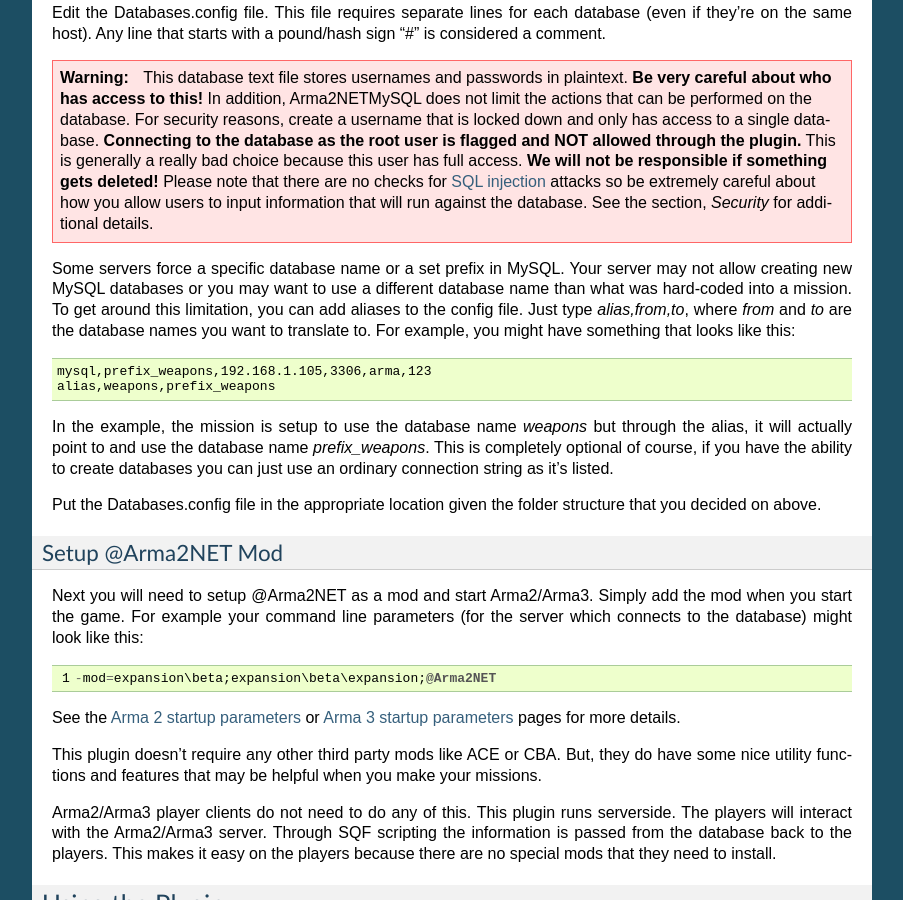
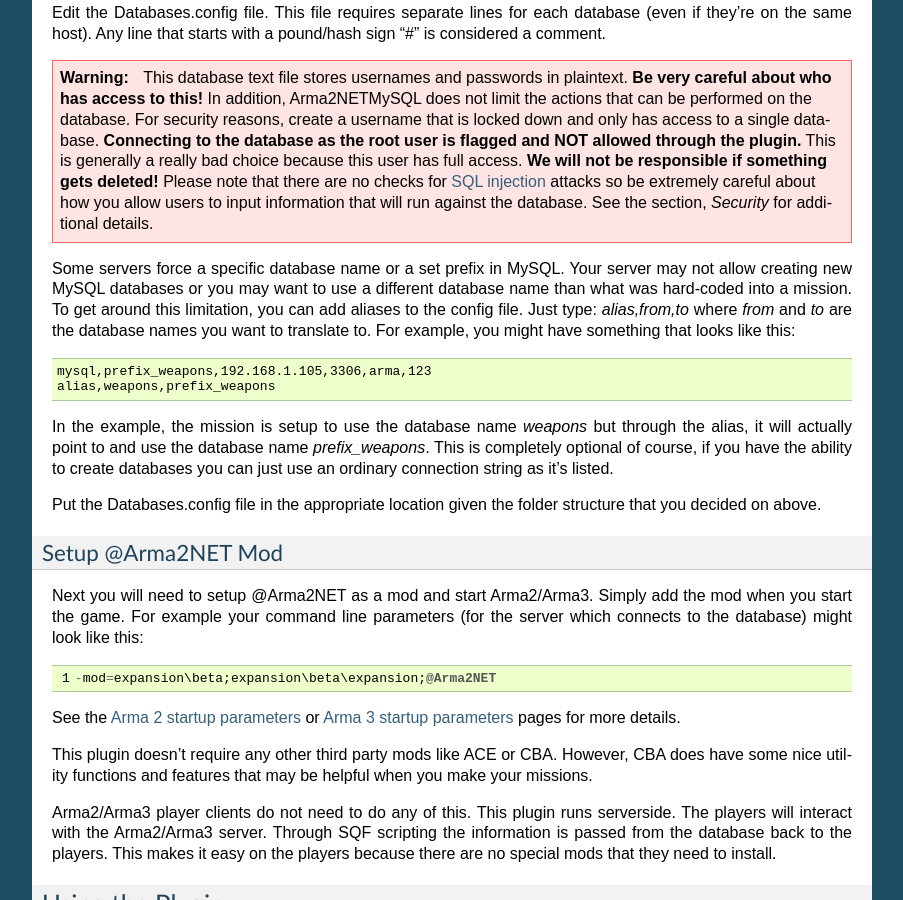
Before and after one commit to firefly2442/Arma2NETMySQLPlugin, a Sphinx documentation site: the page built from documentation/source/index.rst, in a window 1280 px wide and 900 px high, scrolled down 3084 px. Shown: the whole window, without its empty margins (198-1101 px from the left). Built offline with Sphinx 7.4.7, drawn with Linux system fonts in a browser that asks for light colours; some of the changed text lies outside the part shown.

```diff
--- a/documentation/source/index.rst
+++ b/documentation/source/index.rst
@@ -25,8 +25,8 @@ It uses the `Arma2NET`_ wrapper system.  It is written in C#.  The program has t
 same system as your Arma2/Arma3 server, however, the MySQL database can be either local or remote.
 The SQLite database runs on the local machine.
 
-Please read this entire document as it
-has many important details regarding the installation and setup.
+**Please read this entire document as it
+has many important details regarding the installation and setup.**
 
 .. _Arma2NET: http://github.com/ScottNZ/Arma2NET
 .. _MySQL: http://www.mysql.com
@@ -198,7 +198,7 @@ Any line that starts with a pound/hash sign "#" is considered a comment.
 
 Some servers force a specific database name or a set prefix in MySQL.  Your server may not allow creating new MySQL databases or
 you may want to use a different database name than what was hard-coded into a mission.  To get around this limitation, you can add
-aliases to the config file.  Just type `alias,from,to`, where `from` and `to` are the database names you want to
+aliases to the config file.  Just type: `alias,from,to` where `from` and `to` are the database names you want to
 translate to.  For example, you might have something that looks like this:
 
 .. code-block:: html
@@ -230,7 +230,7 @@ For example your command line parameters (for the server which connects to the d
 
 See the `Arma 2 startup parameters`_ or `Arma 3 startup parameters`_ pages for more details.
 
-This plugin doesn't require any other third party mods like ACE or CBA.  But, they do have some nice utility functions
+This plugin doesn't require any other third party mods like ACE or CBA.  However, CBA does have some nice utility functions
 and features that may be helpful when you make your missions.
 
 Arma2/Arma3 player clients do not need to do any of this.  This plugin runs serverside.
@@ -580,7 +580,7 @@ which is provided by the MySQL Connector listed above.  System.Data.SQLite shoul
 by the SQLite precompiled binaries listed above.
 
 Once these are set, you can compile the sourcecode.  The resulting .DLL should be placed
-in the Arma2NET Addins folder here: @Arma2NET\AddIns\Arma2NETMySQLPlugin.  Each plugin is stored in a folder with the name of the DLL.
+in the Arma2NET Addins folder here: `@Arma2NET/AddIns/Arma2NETMySQLPlugin/`.  Each plugin is stored in a folder with the name of the DLL.
 Any dependency DLLs can also be placed in this folder as well.
 
 For easy testing, you can use Arma2NetExplorer.exe provided by Arma2NET.  After launching this program, click "list addins" to see
```
Also changed, not shown: other parts of documentation/source/index.rst (+6 -6 lines).
